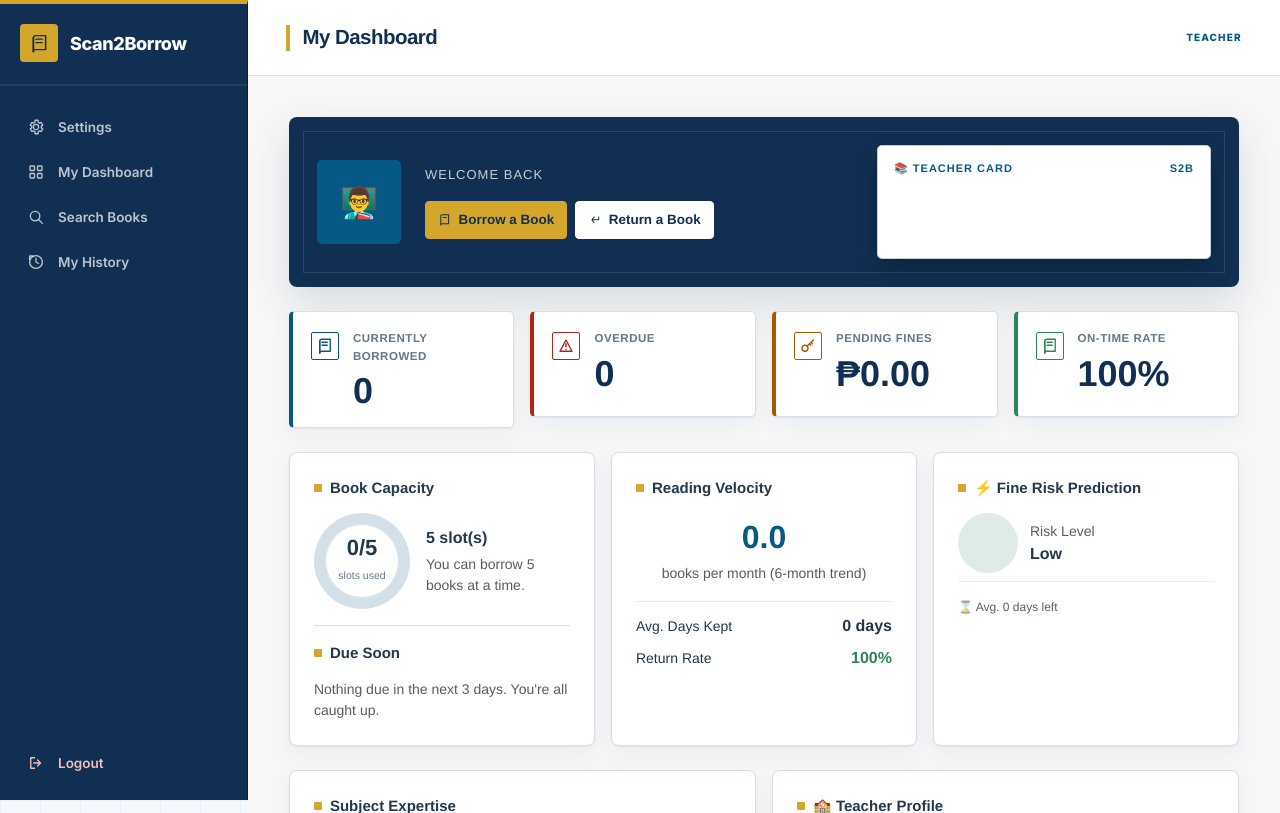
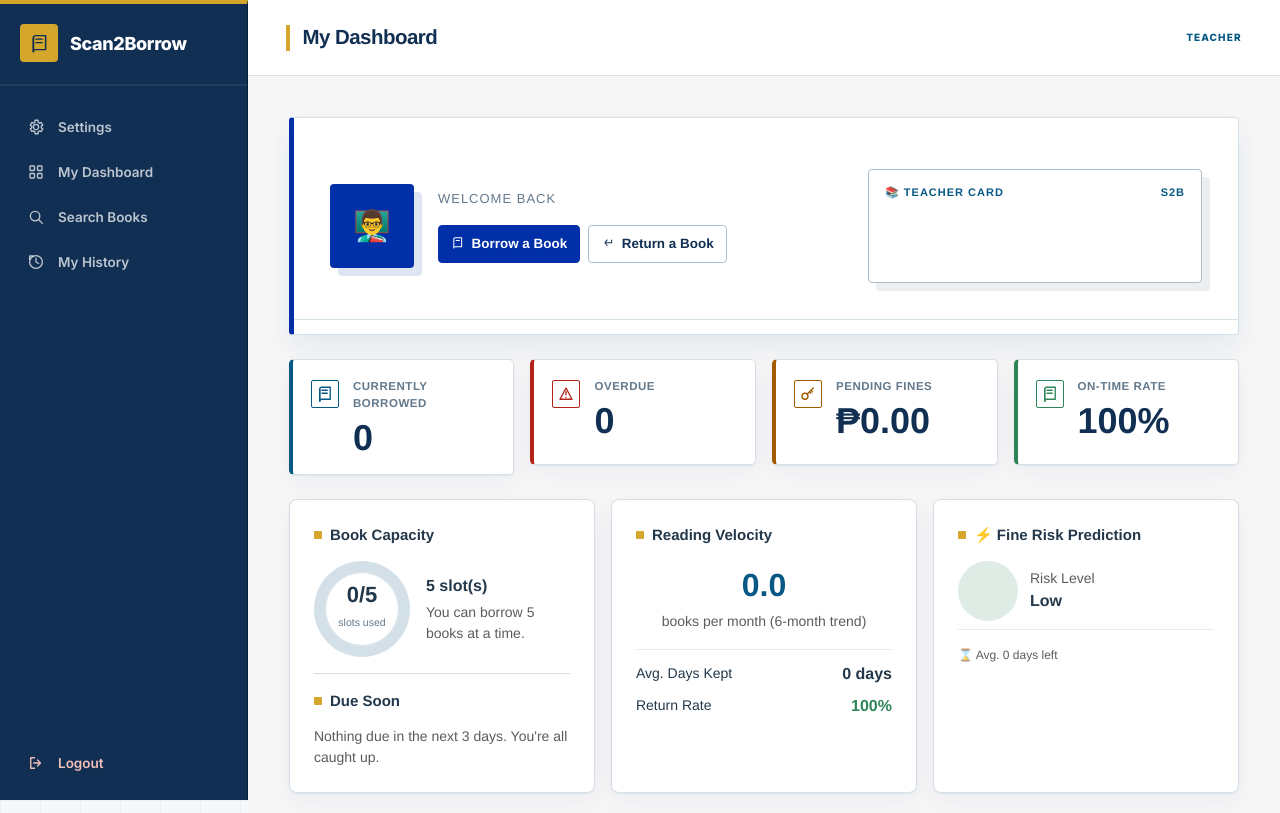
Before and after one commit to adriaanamd/Scan2Borrow, a PHP site: page /frontend/features/teacher/pages/dashboard/dashboard.html in a window 1280 px wide. Shown: the top 813 px of the page. Run offline with PHP 8.4, Linux system fonts and the light colour scheme; some libraries are stand-ins or nearby versions.

Commit message:
style: redesign teacher profile hero

```diff
--- a/frontend/assets/css/borrower-dashboards.css
+++ b/frontend/assets/css/borrower-dashboards.css
@@ -157,6 +157,77 @@
   font-variant-numeric: tabular-nums;
 }
 
+.borrower-dashboard--teacher .teacher-dashboard__hero {
+  background: #FFFFFF;
+  border: 1px solid #D4E0E8;
+  border-left: 5px solid #002FA7;
+  border-radius: 4px;
+  box-shadow: 0 12px 28px rgba(16, 47, 82, .08);
+  color: #23384A;
+  overflow: hidden;
+  padding: clamp(1.25rem, 3vw, 2.25rem);
+  position: relative;
+}
+
+.borrower-dashboard--teacher .teacher-dashboard__hero::before {
+  border-bottom: 1px solid #D4E0E8;
+  content: "";
+  left: 0;
+  position: absolute;
+  right: 0;
+  top: 1.25rem;
+}
+
+.borrower-dashboard--teacher .teacher-dashboard__hero > * {
+  position: relative;
+  z-index: 1;
+}
+
+.borrower-dashboard--teacher .teacher-dashboard__identity {
+  min-height: 9rem;
+}
+
+.borrower-dashboard--teacher .teacher-dashboard__hero h2 {
+  color: #102F52;
+}
+
+.borrower-dashboard--teacher .teacher-dashboard__hero .text-muted,
+.borrower-dashboard--teacher .teacher-dashboard__hero #teacher-meta {
+  color: #63798B !important;
+}
+
+.borrower-dashboard--teacher .teacher-dashboard__hero .profile-avatar {
+  background: #002FA7;
+  border-radius: 4px;
+  box-shadow: 8px 8px 0 rgba(0, 47, 167, .12);
+  color: #FFFFFF;
+}
+
+.borrower-dashboard--teacher .teacher-dashboard__hero .btn-accent {
+  background: #002FA7;
+  border-color: #002FA7;
+  color: #FFFFFF;
+}
+
+.borrower-dashboard--teacher .teacher-dashboard__hero .btn-light {
+  background: #FFFFFF;
+  border-color: #AEBFCB;
+  color: #102F52;
+}
+
+.borrower-dashboard--teacher .teacher-dashboard__hero .btn-light:hover,
+.borrower-dashboard--teacher .teacher-dashboard__hero .btn-light:focus {
+  background: #F7F7F8;
+  border-color: #002FA7;
+  color: #002FA7;
+}
+
+.borrower-dashboard--teacher .teacher-dashboard__library-card {
+  border: 1px solid #AEBFCB;
+  border-radius: 4px;
+  box-shadow: 8px 8px 0 rgba(16, 47, 82, .08);
+}
+
 .borrower-dashboard .content {
   background: var(--borrower-surface);
   min-height: calc(100vh - 76px);
--- a/frontend/features/teacher/pages/dashboard/dashboard.html
+++ b/frontend/features/teacher/pages/dashboard/dashboard.html
@@ -38,8 +38,8 @@
           </div>
         </header>
         <div class="content" data-page="teacher-dashboard">
-          <div class="hero-card mb-4">
-            <div class="d-flex align-items-center flex-wrap gap-4">
+          <div class="hero-card mb-4 borrower-dashboard__hero teacher-dashboard__hero">
+            <div class="d-flex align-items-center flex-wrap gap-4 teacher-dashboard__identity">
               <div class="profile-avatar" id="teacher-avatar">
                 &#128104;&#8205;&#127979;
               </div>
@@ -78,7 +78,7 @@
                   </button>
                 </div>
               </div>
-              <div class="libcard">
+              <div class="libcard teacher-dashboard__library-card">
                 <div class="libcard-top">
                   <span>&#128218; Teacher Card</span><span>S2B</span>
                 </div>
```
Also changed, not shown: frontend/tests/borrower-dashboard-redesign.test.js (+12 -0 lines).
